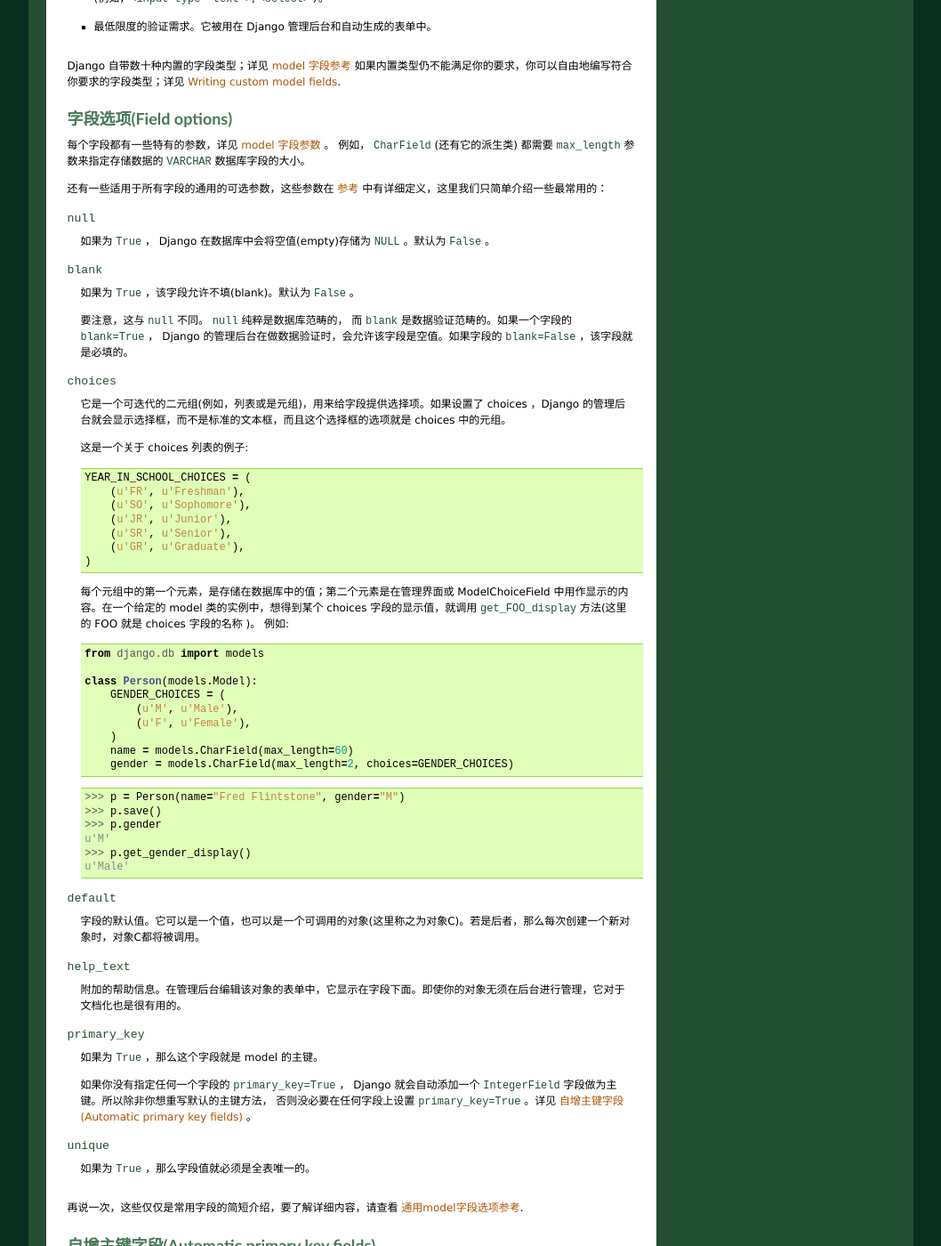
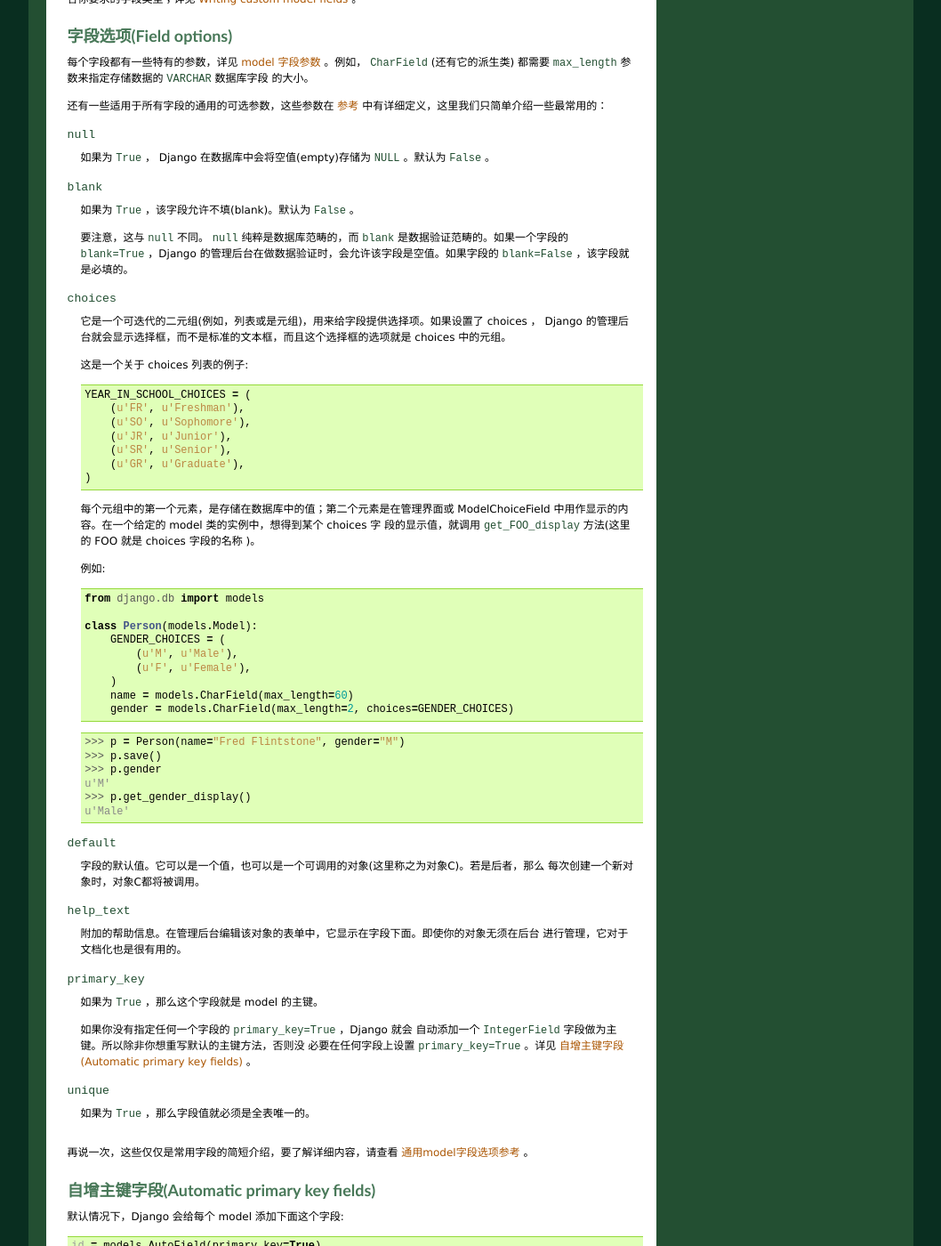
Before and after one commit to wrongwaycn/Django-Chinese-Docs, a Sphinx documentation site: the page built from docs/topics/db/models.txt, in a window 1280 px wide and 1400 px high, scrolled down 1647 px. Shown: the whole window at 89% size, without its empty margins (111-1169 px from the left). Built offline with Sphinx 7.4.7, drawn with Linux system fonts in a browser that asks for light colours; cross-references to code outside the pages are shown as plain code; some of the changed text lies outside the part shown.

Commit message:
fixes some error format in topics/db/models.txt

```diff
--- a/docs/topics/db/models.txt
+++ b/docs/topics/db/models.txt
@@ -1,26 +1,25 @@
-============
-模型(Models)
-============
+==============
+ 模型(Models)
+==============
 
 .. module:: django.db.models
 
-在Django应用当中，model 是唯一的数据来源。它包含必需的字段和用以保存数据的行为。通常情况下，一个 model 映射一个数据表。
+在 Django 应用当中， model 是唯一的数据来源。它包含必需的字段和用以保存数据的行为。通常情况
+下，一个 model 映射一个数据表。
 
 基础:
 
-* 每个 model 都是一个继承自
-  :class:`django.db.models.Model` 类的子类
+* 每个 model 都是一个继承自 :class:`django.db.models.Model` 类的子类。
 
 * model 的每个属性都表示数据库中的一个字段。
 
-* Django 会提供一套自动生成的用于数据库访问的API；详见
-  :doc:`/topics/db/queries`.
+* Django 会提供一套自动生成的用于数据库访问的API；详见 :doc:`/topics/db/queries` 。
 
 
 入门例子
 ========
 
-这个例子定义了一个  ``Person`` model，它有 ``first_name`` 和 ``last_name`` 两个属性::
+这个例子定义了一个 ``Person`` model，它有 ``first_name`` 和 ``last_name`` 两个属性 ::
 
     from django.db import models
 
@@ -42,22 +42,24 @@
 
 一些技术上的注意事项:
 
-* 这个表的名称 ``myapp_person`` ，是根据 model 中的元数据自动生成的，也可以覆写为别的名称，详见
-  :ref:`table-names`
+* 这个表的名称 ``myapp_person`` ，是根据 model 中的元数据自动生成的，也可以覆写为别的名称，
+  详见 :ref:`table-names`
 
-* ``id`` 字段是自动添加的，但这个行为可以被重写。详见 :ref:`automatic-primary-key-fields` 。
+* ``id`` 字段是自动添加的，但这个行为可以被重写。详见 :ref:`automatic-primary-key-fields`
+  。
 
-* 这个例子使用 PostgreSQL 语法格式化 ``CREATE TABLE`` SQL 语句，要注意的是Django是根据
-   :doc:`settings file </topics/settings>` 配置中指定的数据库类型来生成相应的 SQL 语句。
+* 这个例子使用 PostgreSQL 语法格式化 ``CREATE TABLE`` SQL 语句，要注意的是 Django 是根据
+  :doc:`settings file </topics/settings>` 配置中指定的数据库类型来生成相应的 SQL 语句。
 
 使用模型(models)
 ================
 
-一旦你定义了 model ，就要通知 Django *启用* 这些 model ，你要做的就是：修改配置文件中的 :setting:`INSTALLED_APPS` 设置，
-在其中添加 ``models.py`` 所在应用的名称。
+一旦你定义了 model ，就要通知 Django *启用* 这些 model ，你要做的就是修改配置文件中的
+:setting:`INSTALLED_APPS` 设置，在其中添加 ``models.py`` 所在应用的名称。
 
-例如，假设你的 model 定义在 ``mysite.myapp.models``  中 ( mysite 这个包是由 :djadmin:`manage.py startapp <startapp>` 脚本创建的)，
-那么 :setting:`INSTALLED_APPS` 就应该包含下面内容::
+例如，假设你的 model 定义在 ``mysite.myapp.models`` 中 ( mysite 这个包是由
+:djadmin:`manage.py startapp <startapp>` 脚本创建的)，那么 :setting:`INSTALLED_APPS` 就应该
+包含下面内容::
 
     INSTALLED_APPS = (
         #...
@@ -65,14 +67,14 @@
         #...
     )
 
-在  :setting:`INSTALLED_APPS` 中添加新应用(app)后，要运行 :djadmin:`manage.py syncdb <syncdb>` 同步数据库。
+在 :setting:`INSTALLED_APPS` 中添加新应用(app)后，要运行 :djadmin:`manage.py syncdb
+<syncdb>` 同步数据库。
 
+字段-Fields
+===========
 
-字段(Fields)
-============
-
-model 中不可或缺且最为重要的，就是一系列的字段(fields)，它是一组数据库字段的列表。字段由类属性指定。
-
+model 中不可或缺且最为重要的，就是一系列的字段(fields)，它是一组数据库字段的列表。字段由类
+属性指定。
 
 例如::
 
@@ -91,26 +93,31 @@ model 中不可或缺且最为重要的，就是一系列的字段(fields)，它
 字段类型(Field types)
 ---------------------
 
-model 中的每个字段都是 :class:`~django.db.models.Field`  子类的某个实例。Django 根据字段类的类型确定以下内容：
+model 中的每个字段都是 :class:`~django.db.models.Field` 子类的某个实例。Django 根据字段类的
+类型确定以下内容：
 
 * 数据库当中的列类型 (比如 ``INTEGER``, ``VARCHAR``)。
 
-* Django 的用户管理界面所使用的部件( :doc:`widget </ref/forms/widgets>` )。当然，前提是你启用了 Django 的管理后台并使用了某些部件 (例如，``<input type="text">``, ``<select>`` ）。
+* Django 的用户管理界面所使用的部件( :doc:`widget </ref/forms/widgets>` )。当然，前提是你启
+  用了 Django 的管理后台并使用了某些部件 (例如， ``<input type="text">`` ， ``<select>`` ）。
 
 * 最低限度的验证需求。它被用在 Django 管理后台和自动生成的表单中。
 
-Django 自带数十种内置的字段类型；详见 :ref:`model 字段参考 <model-field-types>`
-如果内置类型仍不能满足你的要求，你可以自由地编写符合你要求的字段类型；详见 :doc:`/howto/custom-model-fields`.
+Django 自带数十种内置的字段类型；详见 :ref:`model 字段参考 <model-field-types>` 如果内置类
+型仍不能满足你的要求，你可以自由地编写符合你要求的字段类型；详见
+:doc:`/howto/custom-model-fields` 。
 
 
 字段选项(Field options)
 -----------------------
 
-每个字段都有一些特有的参数，详见 :ref:`model 字段参数 <model-field-types>` 。
-例如， :class:`~django.db.models.CharField` (还有它的派生类) 都需要 :attr:`~django.db.models.CharField.max_length`
-参数来指定存储数据的 ``VARCHAR`` 数据库字段的大小。
+每个字段都有一些特有的参数，详见 :ref:`model 字段参数 <model-field-types>` 。例如，
+:class:`~django.db.models.CharField` (还有它的派生类) 都需要
+:attr:`~django.db.models.CharField.max_length` 参数来指定存储数据的 ``VARCHAR`` 数据库字段
+的大小。
 
-还有一些适用于所有字段的通用的可选参数，这些参数在 :ref:`参考 <common-model-field-options>` 中有详细定义，这里我们只简单介绍一些最常用的：
+还有一些适用于所有字段的通用的可选参数，这些参数在 :ref:`参考
+<common-model-field-options>` 中有详细定义，这里我们只简单介绍一些最常用的：
 
 :attr:`~Field.null`
     如果为 ``True`` ， Django 在数据库中会将空值(empty)存储为 ``NULL`` 。默认为 ``False`` 。
@@ -118,12 +125,15 @@ Django 自带数十种内置的字段类型；详见 :ref:`model 字段参考 <m
 :attr:`~Field.blank`
     如果为 ``True`` ，该字段允许不填(blank)。默认为 ``False`` 。
 
-    要注意，这与  :attr:`~Field.null` 不同。  :attr:`~Field.null` 纯粹是数据库范畴的，
-    而 :attr:`~Field.blank` 是数据验证范畴的。如果一个字段的 :attr:`blank=True <Field.blank>` ，
-    Django 的管理后台在做数据验证时，会允许该字段是空值。如果字段的  :attr:`blank=False <Field.blank>` ，该字段就是必填的。
+    要注意，这与 :attr:`~Field.null` 不同。  :attr:`~Field.null` 纯粹是数据库范畴的，而
+    :attr:`~Field.blank` 是数据验证范畴的。如果一个字段的 :attr:`blank=True <Field.blank>`
+    ，Django 的管理后台在做数据验证时，会允许该字段是空值。如果字段的 :attr:`blank=False
+    <Field.blank>` ，该字段就是必填的。
 
 :attr:`~Field.choices`
-    它是一个可迭代的二元组(例如，列表或是元组)，用来给字段提供选择项。如果设置了 choices ，Django 的管理后台就会显示选择框，而不是标准的文本框，而且这个选择框的选项就是 choices 中的元组。
+    它是一个可迭代的二元组(例如，列表或是元组)，用来给字段提供选择项。如果设置了 choices ，
+    Django 的管理后台就会显示选择框，而不是标准的文本框，而且这个选择框的选项就是 choices
+    中的元组。
 
     这是一个关于 choices 列表的例子::
 
@@ -135,7 +145,10 @@ Django 自带数十种内置的字段类型；详见 :ref:`model 字段参考 <m
             (u'GR', u'Graduate'),
         )
 
-    每个元组中的第一个元素，是存储在数据库中的值；第二个元素是在管理界面或 ModelChoiceField 中用作显示的内容。在一个给定的 model 类的实例中，想得到某个 choices 字段的显示值，就调用 ``get_FOO_display`` 方法(这里的 FOO 就是 choices 字段的名称 )。
+    每个元组中的第一个元素，是存储在数据库中的值；第二个元素是在管理界面或
+    ModelChoiceField 中用作显示的内容。在一个给定的 model 类的实例中，想得到某个 choices 字
+    段的显示值，就调用 ``get_FOO_display`` 方法(这里的 FOO 就是 choices 字段的名称 )。
+
     例如::
 
         from django.db import models
@@ -158,24 +171,26 @@ Django 自带数十种内置的字段类型；详见 :ref:`model 字段参考 <m
         u'Male'
 
 :attr:`~Field.default`
-    字段的默认值。它可以是一个值，也可以是一个可调用的对象(这里称之为对象C)。若是后者，那么每次创建一个新对象时，对象C都将被调用。
+    字段的默认值。它可以是一个值，也可以是一个可调用的对象(这里称之为对象C)。若是后者，那么
+    每次创建一个新对象时，对象C都将被调用。
 
 :attr:`~Field.help_text`
-    附加的帮助信息。在管理后台编辑该对象的表单中，它显示在字段下面。即使你的对象无须在后台进行管理，它对于文档化也是很有用的。
+    附加的帮助信息。在管理后台编辑该对象的表单中，它显示在字段下面。即使你的对象无须在后台
+    进行管理，它对于文档化也是很有用的。
 
 :attr:`~Field.primary_key`
     如果为 ``True`` ，那么这个字段就是 model 的主键。
 
-    如果你没有指定任何一个字段的  :attr:`primary_key=True <Field.primary_key>` ，
-    Django 就会自动添加一个 :class:`IntegerField` 字段做为主键。所以除非你想重写默认的主键方法，
-    否则没必要在任何字段上设置 :attr:`primary_key=True <Field.primary_key>` 。详见  :ref:`automatic-primary-key-fields` 。
+    如果你没有指定任何一个字段的 :attr:`primary_key=True <Field.primary_key>` ，Django 就会
+    自动添加一个 :class:`IntegerField` 字段做为主键。所以除非你想重写默认的主键方法，否则没
+    必要在任何字段上设置 :attr:`primary_key=True <Field.primary_key>` 。详见
+    :ref:`automatic-primary-key-fields` 。
 
 :attr:`~Field.unique`
     如果为 ``True`` ，那么字段值就必须是全表唯一的。
 
-再说一次，这些仅仅是常用字段的简短介绍，要了解详细内容，请查看
-:ref:`通用model字段选项参考
-<common-model-field-options>`.
+再说一次，这些仅仅是常用字段的简短介绍，要了解详细内容，请查看 :ref:`通用model字段选项参考
+<common-model-field-options>` 。
 
 .. _automatic-primary-key-fields:
 
@@ -188,18 +203,17 @@ Django 自带数十种内置的字段类型；详见 :ref:`model 字段参考 <m
 
 这是一个自增主键字段。
 
-如果你想指定一个自定义主键字段，只要在某个字段上指定 :attr:`primary_key=True <Field.primary_key>`  即可。
-如果 Django 看到你显式地设置了 Field.primary_key，就不会自动添加 id 列。
+如果你想指定一个自定义主键字段，只要在某个字段上指定 :attr:`primary_key=True
+<Field.primary_key>` 即可。如果 Django 看到你显式地设置了 Field.primary_key，就不会自动添加
+id 列。
 
 每个 model 只要有一个字段指定 primary_key=True 就可以了。
 
-If you'd like to specify a custom primary key, just specify
-:attr:`primary_key=True <Field.primary_key>` on one of your fields. If Django
-sees you've explicitly set :attr:`Field.primary_key`, it won't add the automatic
-``id`` column.
+如果你想要自定义一个主键，只需要在你的字段中设置 :attr:`primary_key=True
+<Field.primary_key>` 。如果 Django 发现你指明了 :attr:`Field.primary_key` ， 它就不会自动增
+加 ``id`` 字段。
 
-Each model requires exactly one field to have :attr:`primary_key=True
-<Field.primary_key>`.
+每个 model 需要且仅仅需要一个字段拥有 :attr:`primary_key=True <Field.primary_key>` 。
 
 .. _verbose-field-names:
 
```
Also changed, not shown: other parts of docs/topics/db/models.txt (+3 -2 lines).
